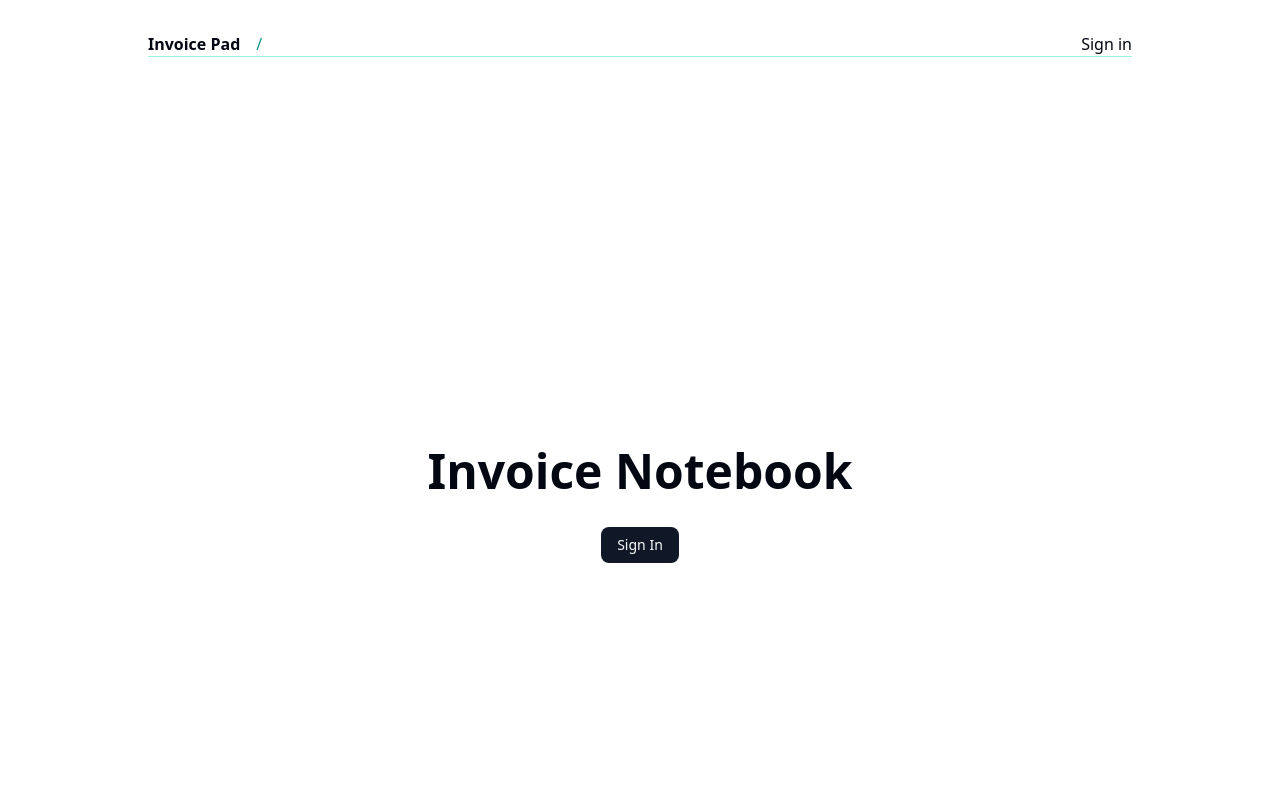
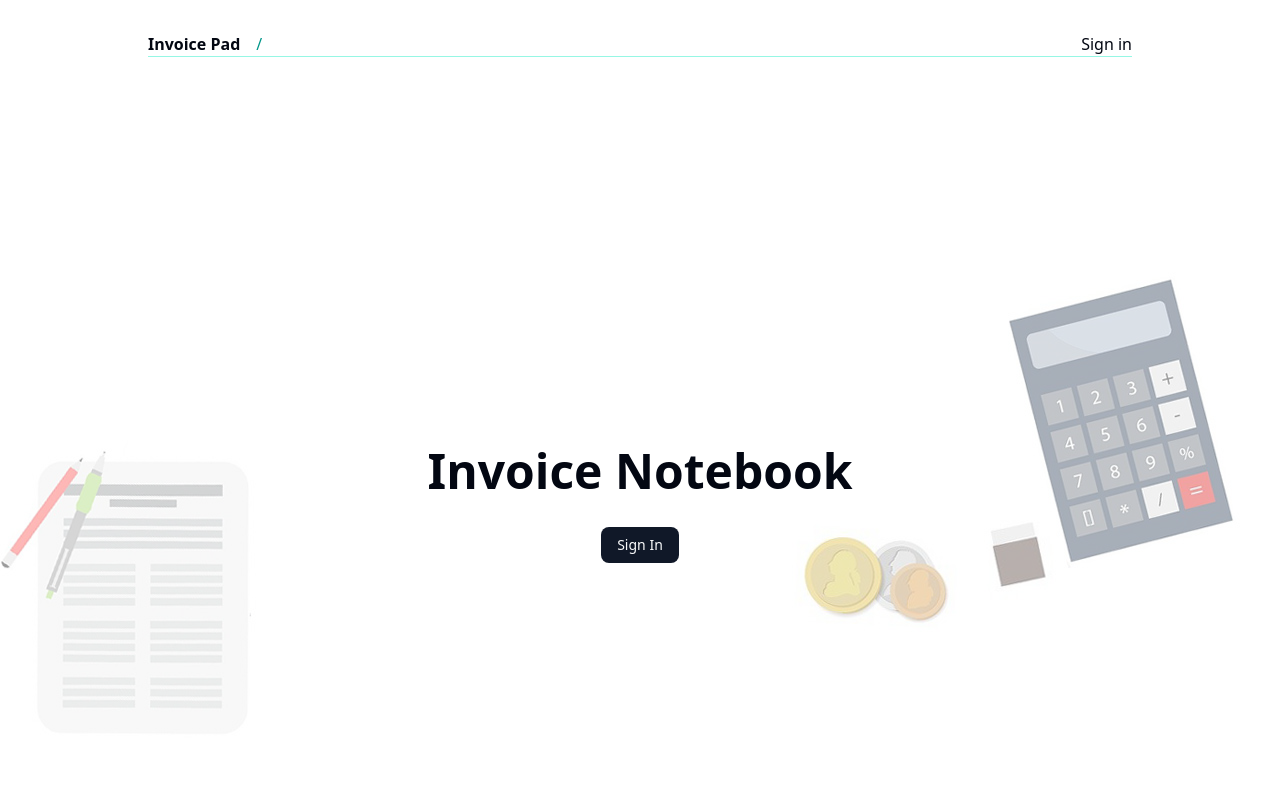
Before and after one commit to wwldavid/wanlong_full_stack_invoice, a Next.js app: page / in a window 1280 px wide. Shown: the top 800 px of the page. Built offline with nearby package versions, Linux system fonts and the light colour scheme; no server answers.

Commit message:
add a background picture

```diff
--- a/src/app/globals.css
+++ b/src/app/globals.css
@@ -120,3 +120,10 @@
     @apply bg-background text-foreground;
   }
 }
+.bg-custom {
+  background-image: url("/bg.jpg");
+  background-size: cover;
+  background-position: center;
+  background-repeat: no-repeat;
+  background-attachment: fixed;
+}
--- a/src/app/layout.tsx
+++ b/src/app/layout.tsx
@@ -18,7 +18,8 @@ export default function RootLayout({
   return (
     <ClerkProvider>
       <html lang="en">
-        <body className="antialiased min-h-screen grid grid-rows-[auto_1fr_auto]">
+        <body className="relative antialiased min-h-screen grid grid-rows-[auto_1fr_auto] bg-custom">
+          <div className="absolute inset-0 bg-white/60  -z-10" />
           <Header />
           {children}
           <Footer />
```
Also changed, not shown: public/bg.jpg (added).
